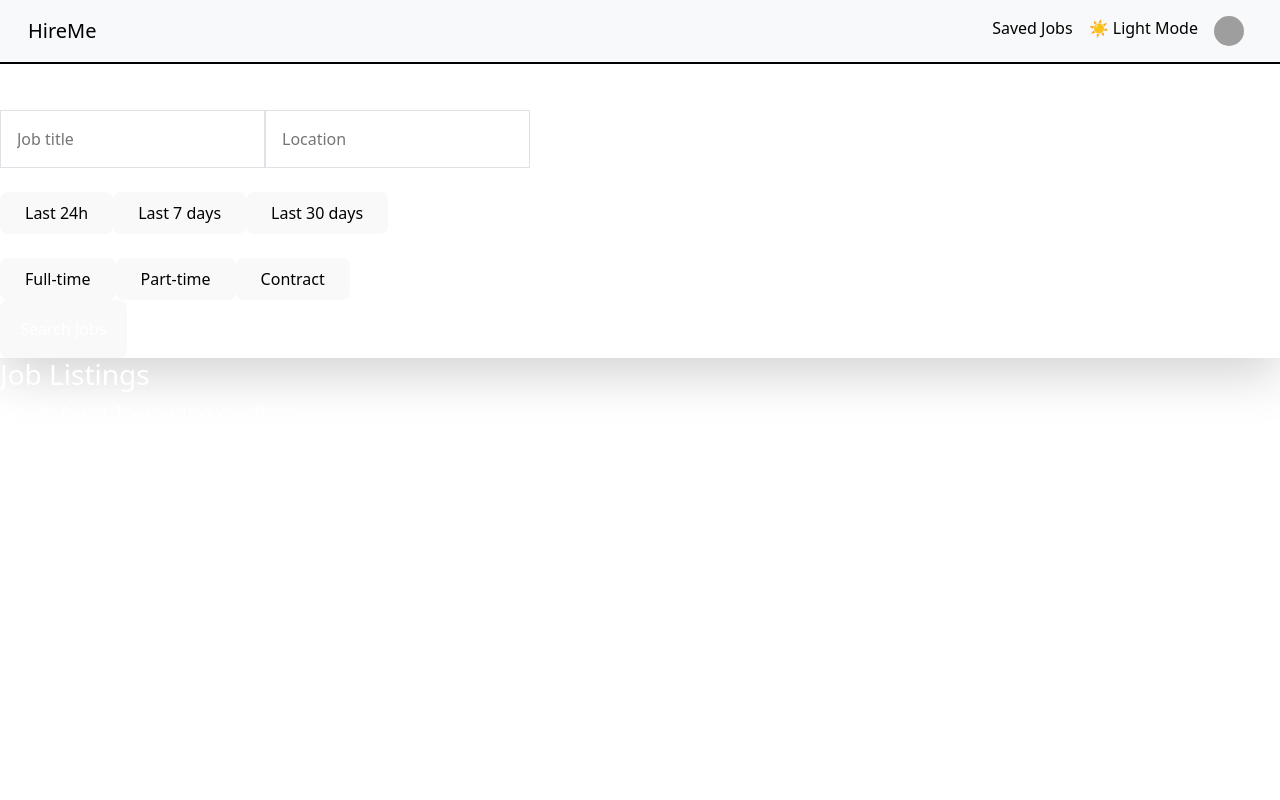
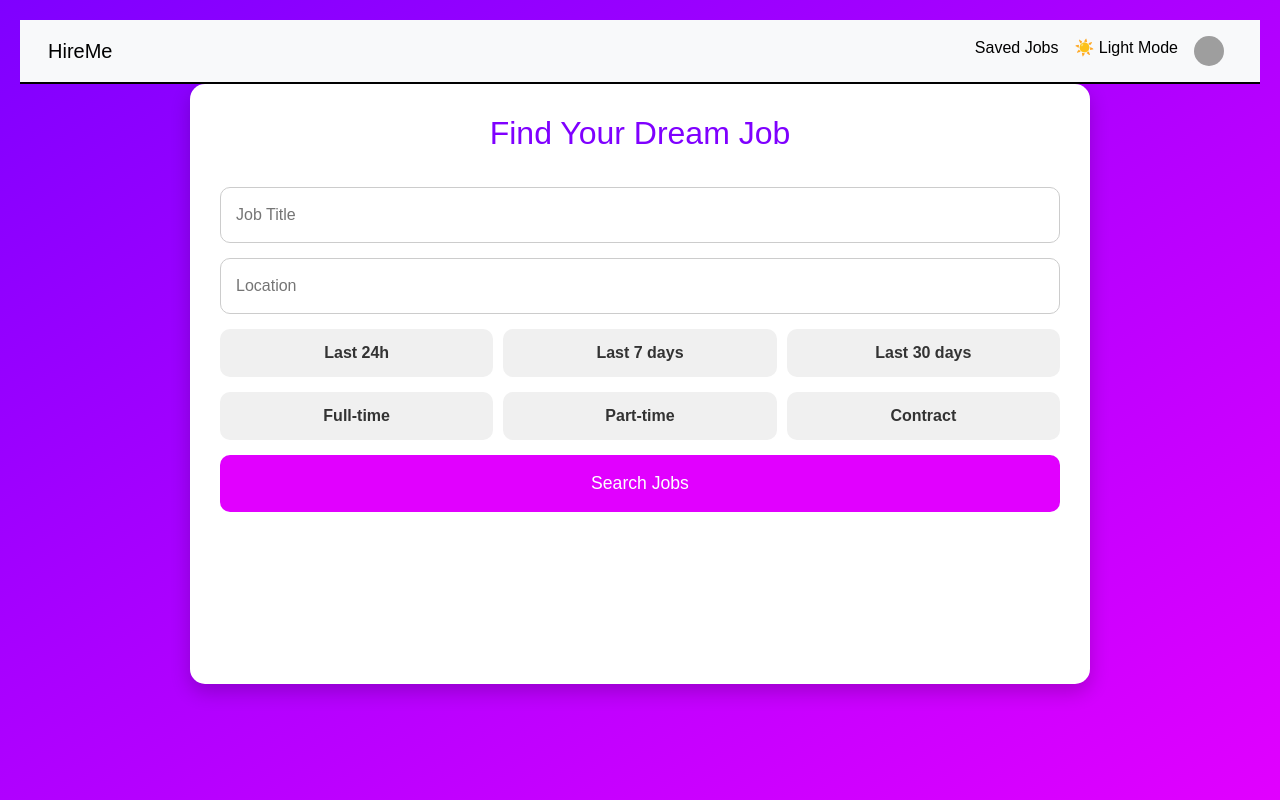
Before and after one commit to aryankumar-dev/Job-Board, a React (Vite) app in the folder frontend/: page / in a window 1280 px wide. Built offline with nearby package versions, Linux system fonts and the light colour scheme; grey boxes are pictures that could not be loaded.

Commit message:
improving UI

```diff
--- a/frontend/src/pages/Home/Home.css
+++ b/frontend/src/pages/Home/Home.css
@@ -1,117 +1,186 @@
-.filter-container {
-    max-width: 900px;
-    margin: 2rem auto;
-    padding: 1.5rem;
-    background-color: var(--card-bg, #f9f9f9);
-    border-radius: 10px;
-    box-shadow: 0 0 8px rgba(0,0,0,0.1);
-    display: flex;
-    flex-wrap: wrap;
-    gap: 1rem;
-    justify-content: center;
+/* Home.css */
+
+.home-background {
+    min-height: 100vh;
+    background: linear-gradient(to bottom right, #7F00FF, #E100FF);
+    font-family: 'Poppins', sans-serif;
+    color: #333;
+    padding: 20px;
 }
 
-.filter-input {
-    flex: 1 1 200px;
-    padding: 10px;
-    border-radius: 5px;
-    border: 1px solid #ccc;
+.container {
+    max-width: 900px;
+    margin: 0 auto;
+    background: #ffffff;
+    border-radius: 15px;
+    box-shadow: 0 8px 20px rgba(0, 0, 0, 0.2);
+    padding: 30px;
 }
 
-.filter-buttons {
+.filter-box {
     display: flex;
-    gap: 0.5rem;
+    flex-direction: column;
+    gap: 15px;
+}
+
+.filter-box h2 {
+    text-align: center;
+    color: #7F00FF;
+    font-size: 2rem;
+    margin-bottom: 20px;
+}
+
+.input-field {
+    padding: 15px;
+    border-radius: 10px;
+    border: 1px solid #ccc;
+    font-size: 1rem;
+    outline: none;
+    transition: border 0.3s;
+}
+
+.input-field:focus {
+    border-color: #7F00FF;
+}
+
+.button-group {
+    display: flex;
+    gap: 10px;
     flex-wrap: wrap;
 }
 
-.filter-buttons button,
-.submit-btn {
-    padding: 8px 16px;
+.button-group button {
+    flex: 1;
+    padding: 12px;
     border: none;
-    border-radius: 4px;
-    background-color: #e0e0e0;
+    border-radius: 10px;
+    background-color: #f0f0f0;
+    color: #333;
     cursor: pointer;
-    transition: background-color 0.3s;
+    font-weight: bold;
+    transition: all 0.3s;
 }
 
-.filter-buttons button.active,
-.submit-btn {
-    background-color: #4caf50;
+.button-group button:hover {
+    background-color: #7F00FF;
+    color: #fff;
+}
+
+.button-group .active {
+    background-color: #7F00FF;
     color: white;
 }
 
-.submit-btn {
-    background-color: #2196f3;
-    margin-top: 10px;
+.search-btn {
+    padding: 15px;
+    font-size: 1.1rem;
+    border: none;
+    background: #E100FF;
+    color: white;
+    border-radius: 10px;
+    cursor: pointer;
+    transition: background 0.3s;
 }
 
-.job-list-container {
-    max-width: 900px;
-    margin: 2rem auto;
-    padding: 1rem;
+.search-btn:hover {
+    background: #7F00FF;
+}
+
+.job-list {
+    margin-top: 40px;
+}
+
+.job-list h3 {
+    font-size: 1.8rem;
+    text-align: center;
+    margin-bottom: 25px;
+    color: #fff;
 }
 
 .job-card {
     display: flex;
     justify-content: space-between;
     align-items: center;
-    background: var(--card-bg, #fff);
-    padding: 1rem;
-    margin-bottom: 1rem;
-    border-radius: 8px;
-    box-shadow: 0 0 6px rgba(0,0,0,0.1);
+    background: #fff;
+    margin-bottom: 20px;
+    padding: 20px;
+    border-radius: 12px;
+    box-shadow: 0 4px 12px rgba(0, 0, 0, 0.1);
+    transition: transform 0.2s;
 }
 
-.job-info {
-    flex: 1;
+.job-card:hover {
+    transform: translateY(-5px);
 }
 
 .job-info h4 {
-    margin: 0 0 0.5rem 0;
+    font-size: 1.2rem;
+    margin-bottom: 8px;
+}
+
+.job-info p {
+    margin-bottom: 5px;
+    color: #555;
+}
+
+.posted-date {
+    font-size: 0.9rem;
+    color: #999;
+}
+
+.details-btn {
+    margin-top: 10px;
+    padding: 10px 15px;
+    background-color: #E100FF;
+    color: white;
+    border: none;
+    border-radius: 8px;
+    cursor: pointer;
+    font-weight: bold;
+    transition: background 0.3s;
+}
+
+.details-btn:hover {
+    background-color: #7F00FF;
 }
 
 .job-logo img {
     width: 80px;
     height: 80px;
     object-fit: contain;
-}
-
-.view-btn {
-    margin-top: 10px;
-    padding: 6px 12px;
-    background-color: #2196f3;
-    color: white;
-    border: none;
-    border-radius: 4px;
-    cursor: pointer;
+    border-radius: 10px;
 }
 
 .pagination {
-    text-align: center;
+    display: flex;
+    justify-content: center;
     margin-top: 20px;
+    gap: 10px;
 }
 
-.pagination button {
-    margin: 0 4px;
-    padding: 6px 12px;
+.page-btn {
+    padding: 12px;
+    border-radius: 50%;
     border: none;
-    border-radius: 4px;
-    background-color: #e0e0e0;
+    background: #f0f0f0;
     cursor: pointer;
+    font-weight: bold;
+    transition: all 0.3s;
 }
 
-.pagination button.active {
-    background-color: #4caf50;
+.page-btn:hover {
+    background: #7F00FF;
     color: white;
 }
 
-@media (max-width: 600px) {
-    .job-card {
-        flex-direction: column;
-        text-align: center;
-    }
+.page-btn.active {
+    background: #E100FF;
+    color: white;
+}
 
-    .job-logo img {
-        margin-top: 10px;
-    }
+.loading, .no-jobs {
+    text-align: center;
+    color: #fff;
+    font-size: 1.1rem;
+    margin-top: 15px;
 }
--- a/frontend/src/pages/Home/Home.jsx
+++ b/frontend/src/pages/Home/Home.jsx
@@ -54,101 +54,66 @@ function Home() {
     const currentJobs = jobs.slice(indexOfFirstJob, indexOfLastJob);
 
     return (
-        <div className="min-h-screen bg-gradient-to-br from-purple-600 to-blue-500 text-white">
+        <div className="home-background">
             <ResponsiveNavbar />
-
-            <div className="max-w-6xl mx-auto p-6">
-                <div className="bg-white p-6 rounded-2xl shadow-lg text-gray-800">
-                    <h2 className="text-3xl font-bold mb-6 text-center">Find Your Dream Job</h2>
-                    <div className="flex flex-col md:flex-row gap-4 mb-4">
+            <div className="container">
+                <div className="filter-box">
+                    <h2>Find Your Dream Job</h2>
                     <input
                         type="text"
-                            placeholder="Job title"
+                        placeholder="Job Title"
                         value={searchTitle}
                         onChange={(e) => setSearchTitle(e.target.value)}
-                            className="flex-1 p-3 rounded-xl border border-gray-300 focus:outline-none focus:ring-2 focus:ring-purple-500"
+                        className="input-field"
                     />
-
                     <input
                         type="text"
                         placeholder="Location"
                         value={location}
                         onChange={(e) => setLocation(e.target.value)}
-                            className="flex-1 p-3 rounded-xl border border-gray-300 focus:outline-none focus:ring-2 focus:ring-purple-500"
+                        className="input-field"
                     />
+                    <div className="button-group">
+                        <button onClick={() => handleDateClick('today')} className={dateposted === 'today' ? 'active' : ''}>Last 24h</button>
+                        <button onClick={() => handleDateClick('week')} className={dateposted === 'week' ? 'active' : ''}>Last 7 days</button>
+                        <button onClick={() => handleDateClick('month')} className={dateposted === 'month' ? 'active' : ''}>Last 30 days</button>
+                    </div>
+                    <div className="button-group">
+                        <button onClick={() => handleTypeClick('Full-time')} className={jobtype === 'Full-time' ? 'active' : ''}>Full-time</button>
+                        <button onClick={() => handleTypeClick('Part-time')} className={jobtype === 'Part-time' ? 'active' : ''}>Part-time</button>
+                        <button onClick={() => handleTypeClick('Contract')} className={jobtype === 'Contract' ? 'active' : ''}>Contract</button>
+                    </div>
+                    <button className="search-btn" onClick={submitData}>{loading ? 'Searching...' : 'Search Jobs'}</button>
                 </div>
 
-                    <div className="flex flex-wrap gap-3 mb-4">
-                        {['today', 'week', 'month'].map((date) => (
-                            <button
-                                key={date}
-                                onClick={() => handleDateClick(date)}
-                                className={`px-4 py-2 rounded-xl ${dateposted === date ? 'bg-purple-600 text-white' : 'bg-gray-200 text-gray-700'}`}
-                            >
-                                {date === 'today' && 'Last 24h'}
-                                {date === 'week' && 'Last 7 days'}
-                                {date === 'month' && 'Last 30 days'}
-                            </button>
-                        ))}
-                    </div>
-
-                    <div className="flex flex-wrap gap-3 mb-6">
-                        {['Full-time', 'Part-time', 'Contract'].map((type) => (
-                            <button
-                                key={type}
-                                onClick={() => handleTypeClick(type)}
-                                className={`px-4 py-2 rounded-xl ${jobtype === type ? 'bg-purple-600 text-white' : 'bg-gray-200 text-gray-700'}`}
-                            >
-                                {type}
-                            </button>
-                        ))}
-                    </div>
-
-                    <div className="flex justify-center">
-                        <button
-                            onClick={submitData}
-                            className="bg-purple-600 text-white px-6 py-3 rounded-2xl text-lg font-semibold hover:bg-purple-700 transition"
-                        >
-                            {loading ? 'Searching...' : 'Search Jobs'}
-                        </button>
-                    </div>
-                </div>
-
-                <div className="mt-10">
-                    <h3 className="text-3xl font-bold mb-6">Job Listings</h3>
-                    {loading && <p className="text-lg">Loading jobs...</p>}
-
-                    {currentJobs.length === 0 && !loading && (
-                        <p className="text-lg">No jobs found. Try adjusting your filters.</p>
-                    )}
-
-                    <div className="space-y-6">
+                <div className="job-list">
+                    <h3>Job Listings</h3>
+                    {loading && <p className="loading">Loading jobs...</p>}
+                    {!loading && currentJobs.length === 0 && <p className="no-jobs">No jobs found. Try changing filters.</p>}
                     {currentJobs.map((job, index) => (
-                            <div key={index} className="bg-white p-6 rounded-2xl shadow-md flex flex-col md:flex-row items-center justify-between gap-4 text-gray-800">
-                                <div className="flex-1">
-                                    <h4 className="text-xl font-bold mb-2">{job.job_title}</h4>
-                                    <p className="mb-1">{job.company_name} - {job.job_location}</p>
-                                    <p className="mb-3 text-sm text-gray-600">Posted: {job.job_posted_at}</p>
+                        <div key={index} className="job-card">
+                            <div className="job-info">
+                                <h4>{job.job_title}</h4>
+                                <p>{job.company_name} - {job.job_location}</p>
+                                <p className="posted-date">Posted: {job.job_posted_at}</p>
                                 <Link to={`/jobdescription/${job.job_id}`}>
-                                        <button className="bg-purple-600 text-white px-4 py-2 rounded-xl hover:bg-purple-700 transition">View Details</button>
+                                    <button className="details-btn">View Details</button>
                                 </Link>
                             </div>
                             {job.employer_logo && (
-                                    <div className="w-24 h-24 flex-shrink-0">
-                                        <img src={job.employer_logo} alt="Logo" className="w-full h-full object-contain rounded-xl" />
+                                <div className="job-logo">
+                                    <img src={job.employer_logo} alt="Logo" />
                                 </div>
                             )}
                         </div>
                     ))}
-                    </div>
-
                     {jobs.length > jobsPerPage && (
-                        <div className="flex justify-center mt-8 space-x-2">
+                        <div className="pagination">
                             {Array.from({ length: Math.ceil(jobs.length / jobsPerPage) }, (_, i) => (
                                 <button
                                     key={i}
                                     onClick={() => setCurrentPage(i + 1)}
-                                    className={`w-10 h-10 rounded-full ${currentPage === i + 1 ? 'bg-purple-600 text-white' : 'bg-gray-200 text-gray-700'} font-bold`}
+                                    className={currentPage === i + 1 ? 'page-btn active' : 'page-btn'}
                                 >
                                     {i + 1}
                                 </button>
```
Lines whose indentation alone changed are shown as unchanged.
